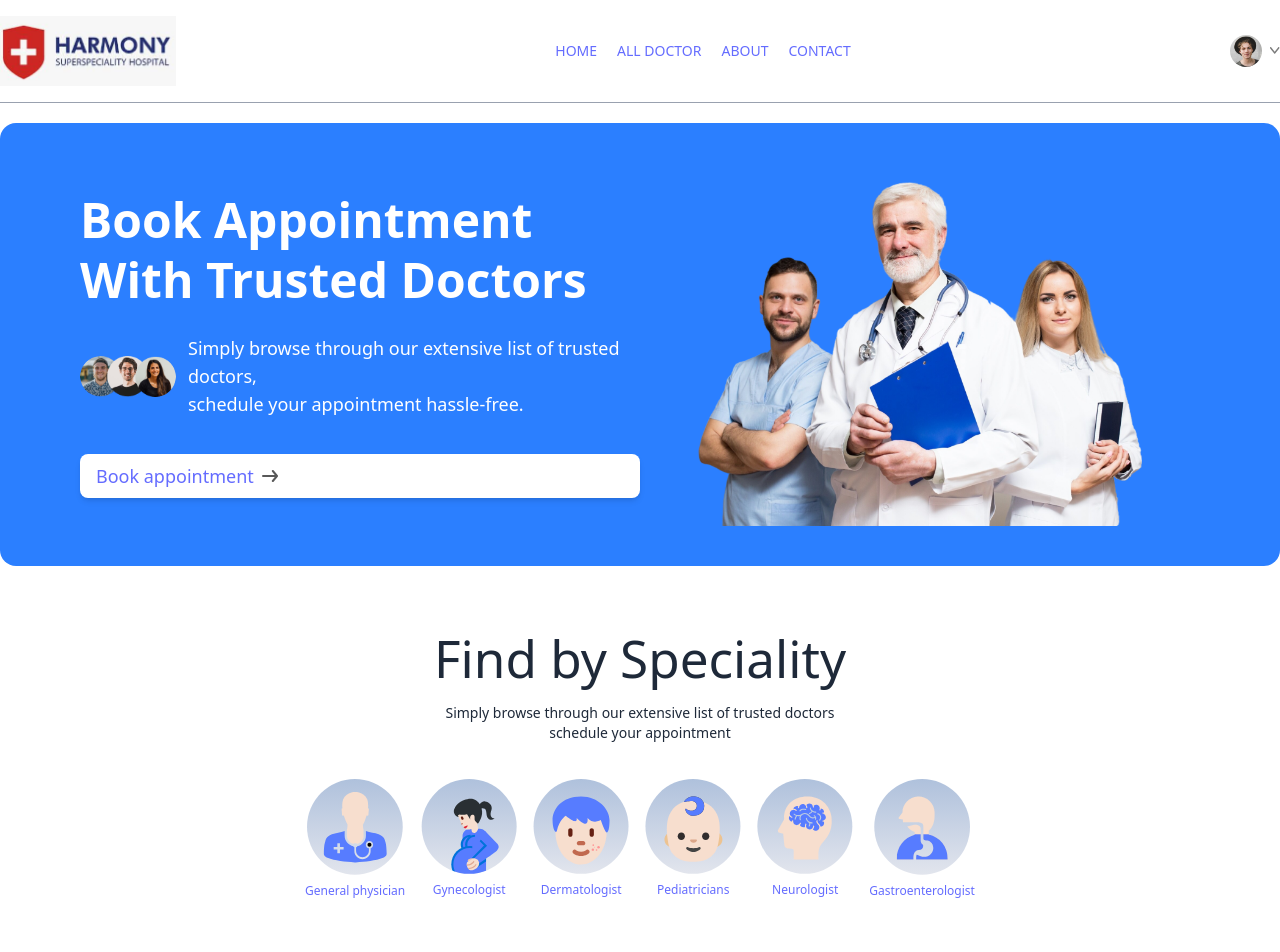
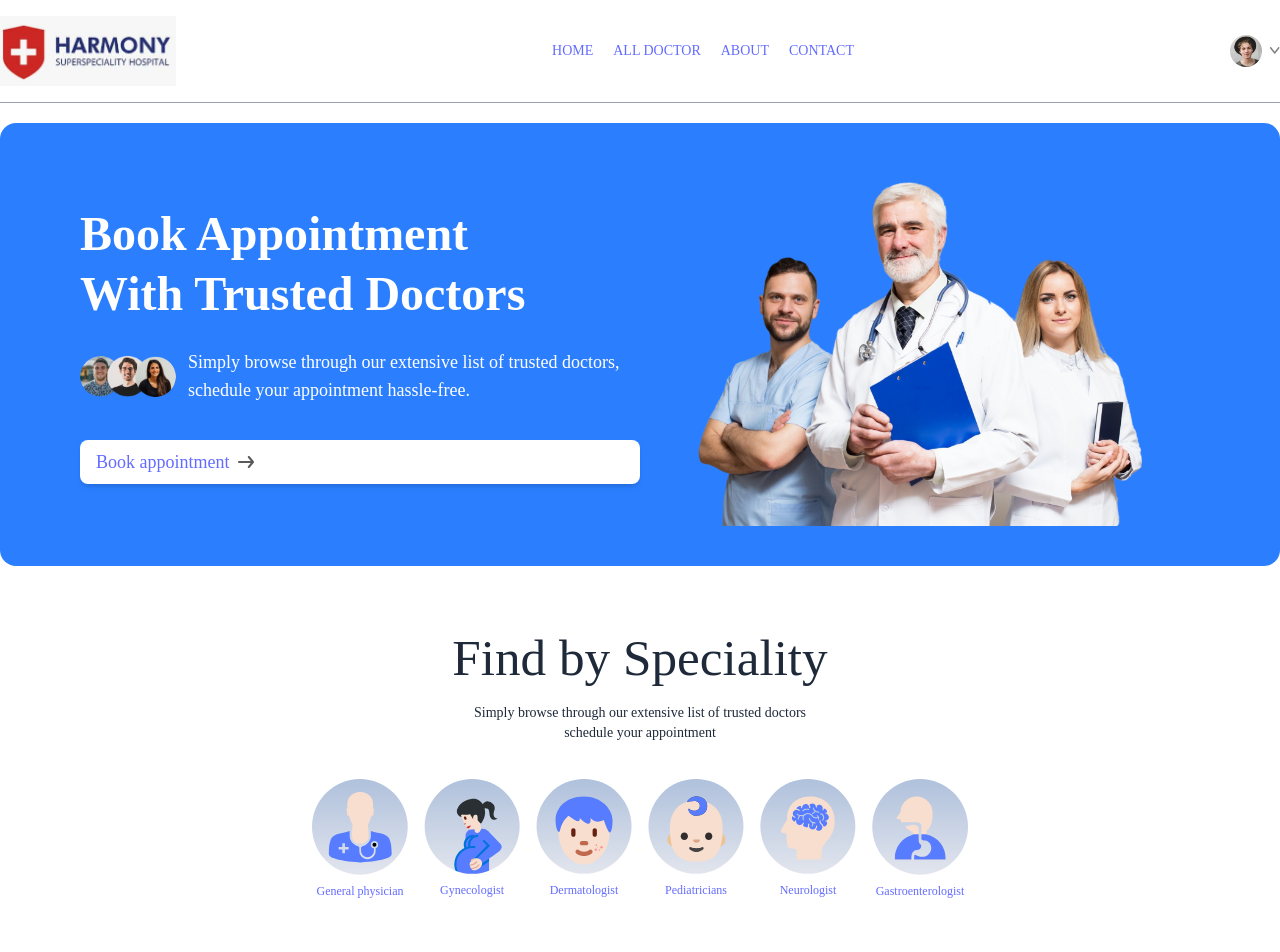
Before and after one commit to kumarineharani/Hms_Harmony-, a React (Vite) app in the folder frontend/: page / in a window 1280 px wide. Shown: the top 952 px of the page. Built offline with nearby package versions, Linux system fonts and the light colour scheme.

Commit message:
slove netlify issue

```diff
--- a/frontend/src/components/Navbar.jsx
+++ b/frontend/src/components/Navbar.jsx
@@ -14,7 +14,7 @@
 
     return (
         <nav className='flex items-center justify-between text-sm py-4 mb-5 border-b border-b-gray-400'>
-            <img className='w-44 cursor-pointer' src={assets.logo1} alt='Logo' />
+            <img onClick={()=>navigate('/')} className='w-44 cursor-pointer' src={assets.logo1} alt='Logo' />
             <ul className='md:flex items-start gap-5 font-medium'>
                 <li className='py-1'>
                     <NavLink to='/'>HOME</NavLink>
--- a/frontend/src/index.css
+++ b/frontend/src/index.css
@@ -1,4 +1,10 @@
 @import "tailwindcss";
+
+@import url('https://fonts.googleapis.com/css2?family=Outfit:wght@100..900&display=swap');
+
+*{
+  font-family: Outfit;
+}
 
 :root {
   font-family: system-ui, Avenir, Helvetica, Arial, sans-serif;
--- a/frontend/src/pages/doctors.jsx
+++ b/frontend/src/pages/doctors.jsx
@@ -1,6 +1,8 @@
 import React from 'react'
 
 const doctors = () => {
+  const { speciality } = useParams()
+  console.log(speciality)
   return (
     <div>
 
```
Also changed, not shown: 1 other file (tests, documents, lock files or other folders).
